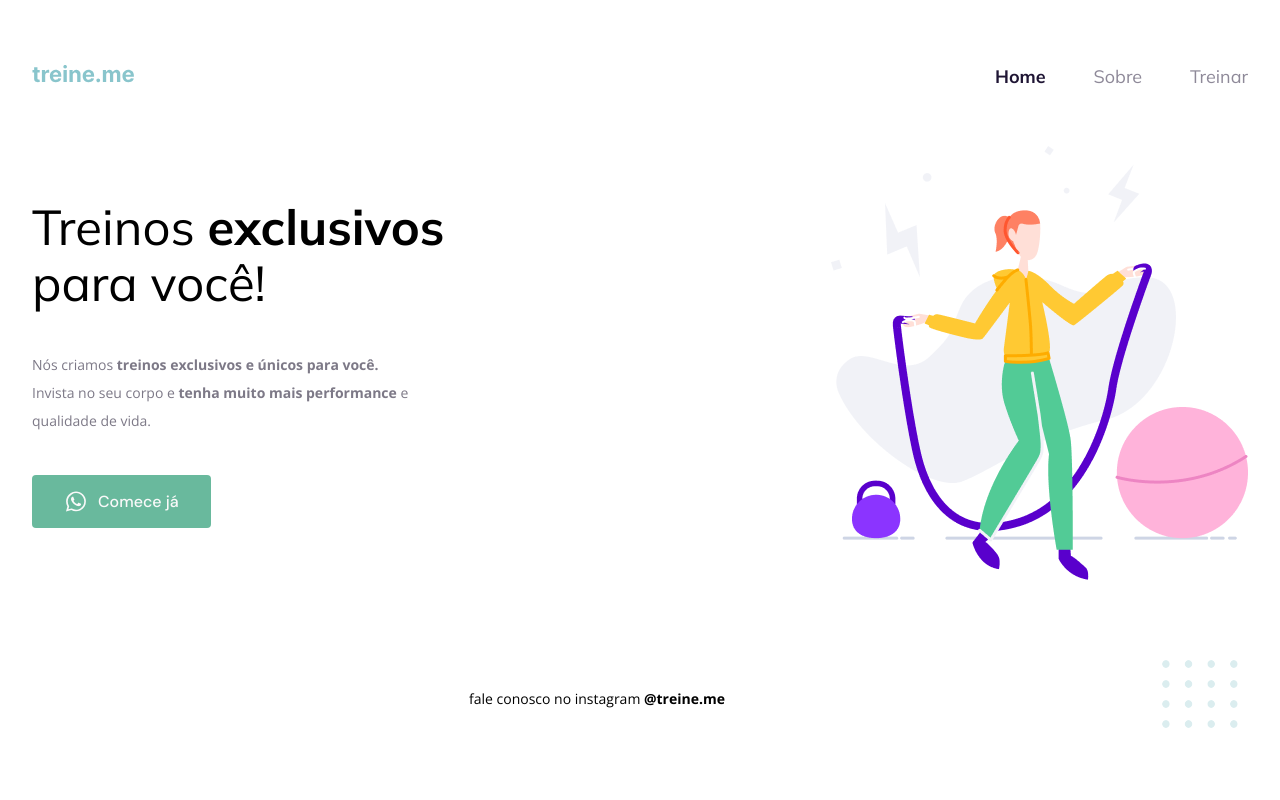
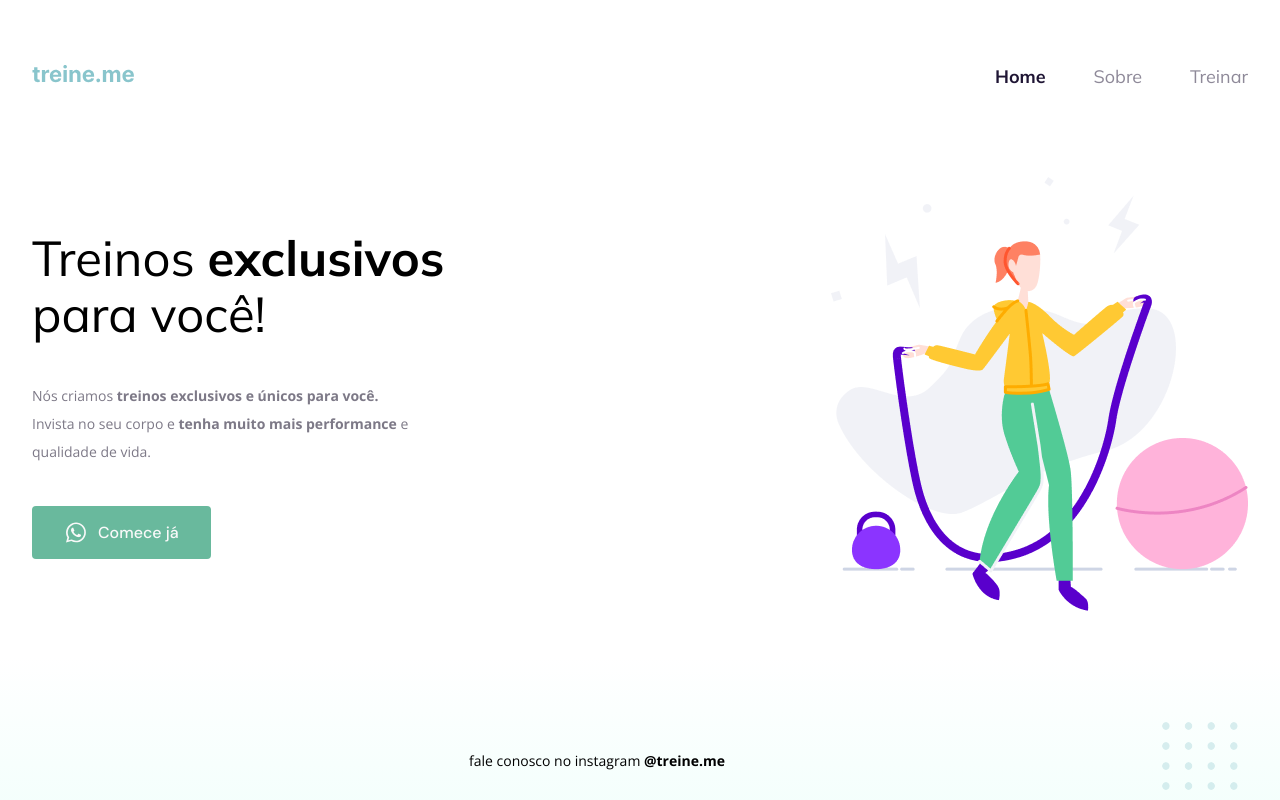
Before and after one commit to bfukumori/explorer-project-02, a plain HTML site: page index.html in a window 1280 px wide. Drawn offline with nearby package versions, Linux system fonts and the light colour scheme.

Commit message:
:lipstick: add linear-gradient on footer

```diff
--- a/css/style.css
+++ b/css/style.css
@@ -8,14 +8,26 @@ a {
   text-decoration: none;
 }
 
+img {
+  max-width: 100%;
+}
+
 body {
   font-family: 'Mulish', system-ui, sans-serif;
 }
 
 .container {
+  display: flex;
+  flex-direction: column;
   max-width: 1280px;
   margin: auto;
-  padding: 65px 32px 32px;
+  padding: 65px 32px 0px;
+  background: linear-gradient(
+    180deg,
+    rgba(227, 255, 248, 0) 82.08%,
+    rgba(227, 255, 248, 0.38) 100%
+  );
+  min-height: 100vh;
 }
 
 nav {
@@ -43,6 +55,7 @@ nav {
 
 main {
   display: flex;
+  flex: 1;
   justify-content: space-between;
   align-items: center;
 }
```
